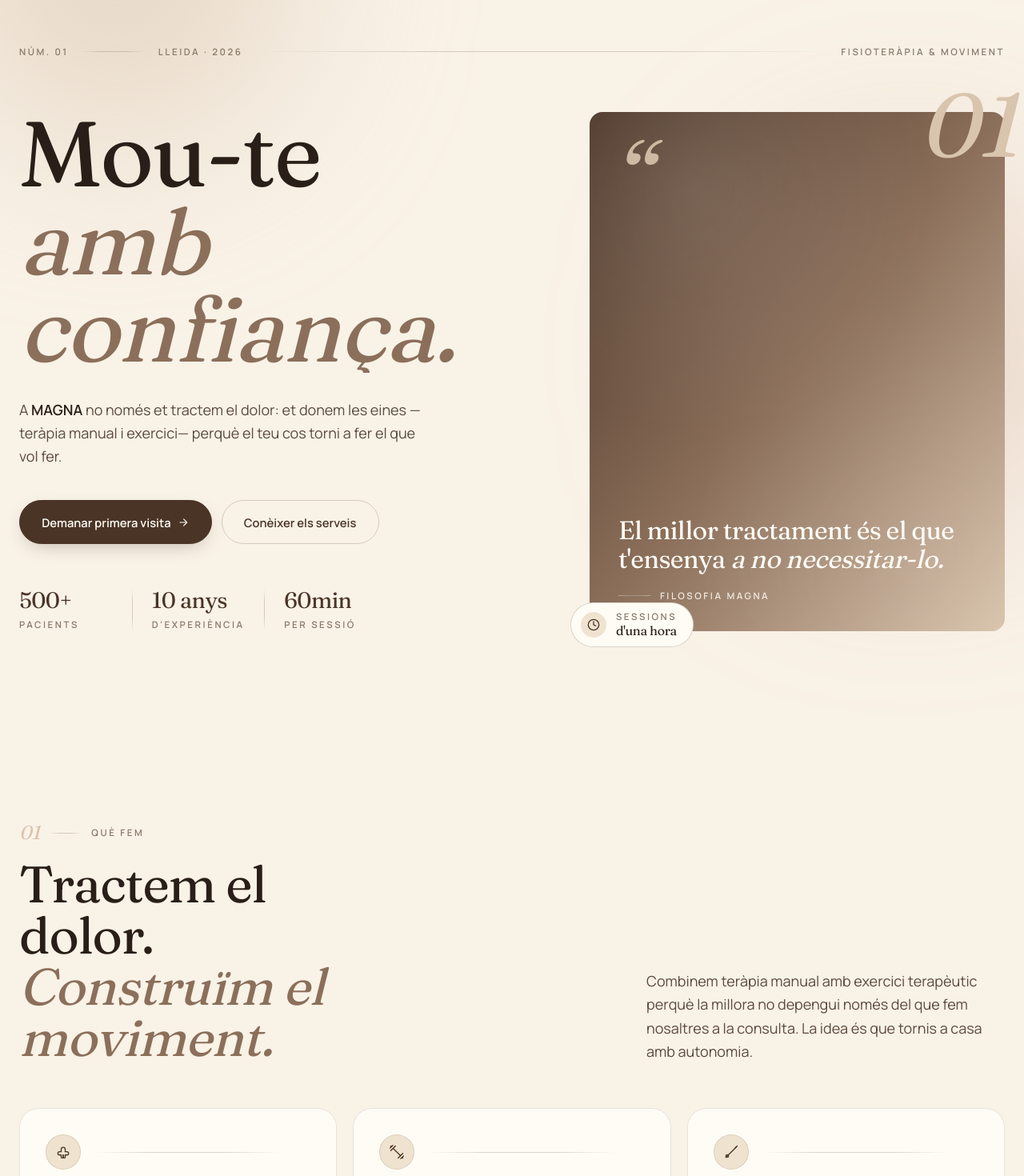
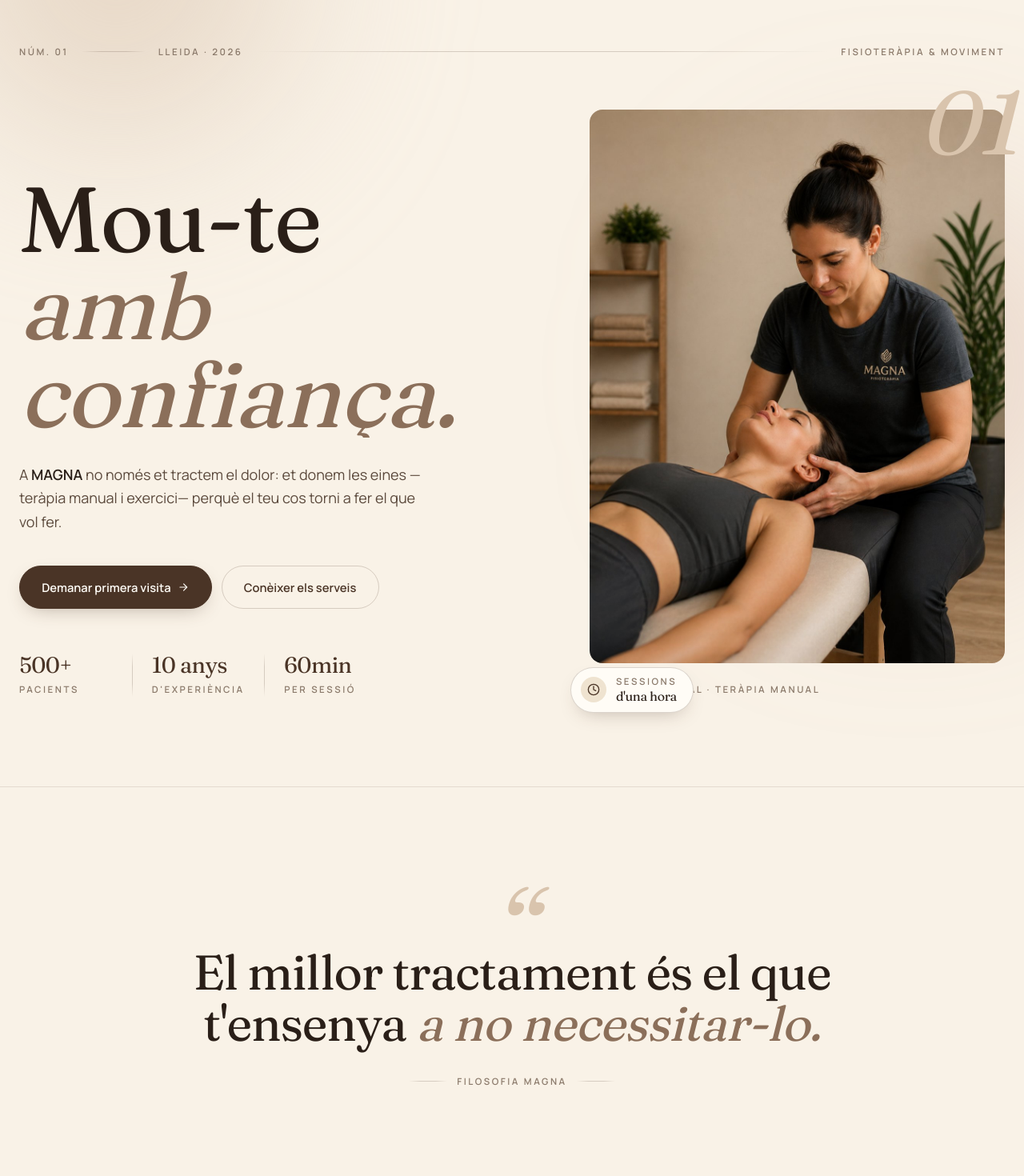
Before and after one commit to ireparo/magna, a Next.js app: page / in a window 1280 px wide. Shown: the part 120-1590 px from the top of the page at 80% size. Built offline with nearby package versions, Linux system fonts and the light colour scheme.

Commit message:
Hero: replace cocoa decorative card with real treatment photo; move philosophy quote to standalone pull-quote section

```diff
--- a/src/app/page.tsx
+++ b/src/app/page.tsx
@@ -89,6 +89,25 @@
   return (
     <>
       <Hero />
+
+      {/* Philosophy pull-quote — vivía en la cocoa card del hero anterior */}
+      <section className="py-20 md:py-28 px-6 border-t border-[color:var(--border)]">
+        <div className="max-w-4xl mx-auto text-center">
+          <Reveal>
+            <span aria-hidden className="font-display-italic text-[color:var(--primary-soft)] text-[6rem] md:text-[8rem] leading-none block">&ldquo;</span>
+            <p className="font-display text-[2.2rem] md:text-[3.2rem] lg:text-[3.8rem] leading-[1.05] tracking-[-0.02em] text-[color:var(--foreground)] -mt-8 md:-mt-10">
+              El millor tractament és el que
+              <br className="hidden md:block" /> t&apos;ensenya{" "}
+              <span className="font-display-italic text-[color:var(--primary)]">a no necessitar-lo.</span>
+            </p>
+            <div className="mt-8 flex items-center gap-3 justify-center text-[color:var(--muted)]">
+              <span className="rule-thin w-12" />
+              <span className="smallcaps">Filosofia MAGNA</span>
+              <span className="rule-thin w-12" />
+            </div>
+          </Reveal>
+        </div>
+      </section>
 
       {/* Servicios destacados */}
       <section id="serveis" className="py-24 md:py-32 px-6">
--- a/src/components/Hero.tsx
+++ b/src/components/Hero.tsx
@@ -114,43 +114,35 @@
           </motion.div>
         </div>
 
-        {/* RIGHT — editorial pull-quote card */}
+        {/* RIGHT — hero photo (real treatment session) */}
         <motion.aside
           initial={reduced ? false : { opacity: 0, y: 40 }}
           animate={{ opacity: 1, y: 0 }}
           transition={t(0.55, 1.0)}
           className="relative"
         >
-          <div className="relative aspect-[4/5] rounded-2xl bg-gradient-to-br from-[color:var(--primary-deep)] via-[color:var(--primary)] to-[color:var(--primary-soft)] overflow-hidden">
+          <div className="relative aspect-[3/4] rounded-2xl overflow-hidden bg-[color:var(--surface-soft)]">
+            {/* eslint-disable-next-line @next/next/no-img-element */}
+            <img
+              src="/images/hero-treatment.jpg"
+              alt="Fisioterapeuta de MAGNA tractant una pacient amb teràpia manual"
+              className="w-full h-full object-cover"
+              loading="eager"
+              fetchPriority="high"
+            />
+            {/* Subtle warm overlay to integrate with palette */}
             <div
               aria-hidden
-              className="absolute inset-0 opacity-30"
+              className="absolute inset-0 mix-blend-multiply opacity-15"
               style={{
-                backgroundImage:
-                  "radial-gradient(circle at 25% 15%, rgba(255,252,246,0.45), transparent 45%), radial-gradient(circle at 80% 85%, rgba(255,252,246,0.18), transparent 45%)",
+                background:
+                  "linear-gradient(180deg, transparent 60%, rgba(74,52,38,0.4) 100%)",
               }}
             />
-
-            <span
-              aria-hidden
-              className="absolute top-6 left-7 font-display-italic text-[color:var(--primary-soft)]/90 text-[7rem] leading-none select-none"
-            >
-              &ldquo;
-            </span>
-
-            <div className="absolute inset-0 flex flex-col justify-end p-7 md:p-9">
-              <p className="font-display text-[1.65rem] md:text-[2rem] leading-[1.1] text-[color:var(--surface)] tracking-tight">
-                El millor tractament és el que t&apos;ensenya
-                <span className="font-display-italic"> a no necessitar-lo.</span>
-              </p>
-              <div className="mt-5 flex items-center gap-3 text-[color:var(--surface)]/80">
-                <span className="rule-thin flex-1 max-w-[40px] !bg-[color:var(--surface)]/40" />
-                <span className="smallcaps text-[color:var(--surface)]/85">Filosofia MAGNA</span>
-              </div>
-            </div>
           </div>
 
-          <div className="hidden md:flex absolute -bottom-5 -left-6 items-center gap-3 bg-[color:var(--surface)] rounded-full border border-[color:var(--border-strong)] pl-3 pr-5 py-2.5">
+          {/* Floating "Sessions d'una hora" pill */}
+          <div className="hidden md:flex absolute -bottom-5 -left-6 items-center gap-3 bg-[color:var(--surface)] rounded-full border border-[color:var(--border-strong)] pl-3 pr-5 py-2.5 shadow-[0_10px_24px_-12px_rgba(74,52,38,0.35)]">
             <span className="w-8 h-8 rounded-full bg-[color:var(--surface-soft)] flex items-center justify-center text-[color:var(--primary-deep)]">
               <svg width="16" height="16" viewBox="0 0 24 24" fill="none" stroke="currentColor" strokeWidth="2" strokeLinecap="round" strokeLinejoin="round">
                 <circle cx="12" cy="12" r="10" />
@@ -163,12 +155,19 @@
             </span>
           </div>
 
+          {/* Floating numeral */}
           <span
             aria-hidden
             className="hidden lg:block absolute -top-10 -right-4 numeral text-[7rem]"
           >
             01
           </span>
+
+          {/* Editorial caption beneath photo */}
+          <div className="mt-6 hidden md:flex items-center gap-3 text-[color:var(--muted)]">
+            <span className="rule-thin w-8 max-w-[40px]" />
+            <span className="smallcaps">Sessió real · Teràpia manual</span>
+          </div>
         </motion.aside>
       </div>
     </section>
```
Also changed, not shown: public/images/hero-treatment.jpg (added), 1 other file (tests, documents, lock files or other folders).
